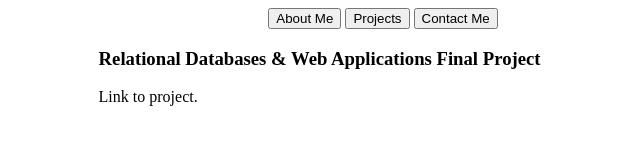
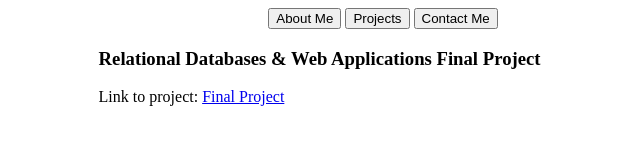
Before and after one commit to alau123/alau123.github.io, a plain HTML site: page index.html in a window 1280 px wide. Both pictures are taken after a click on the button "Projects". Shown: the whole page, without its empty margins (257-897 px from the left). Drawn offline with Linux system fonts and the light colour scheme.

Commit message:
Update index.html

```diff
--- a/index.html
+++ b/index.html
@@ -91,7 +91,7 @@
       <div id="general_info_par2">
         <div id="projects" class="tabcontent">
           <h3>Relational Databases & Web Applications Final Project</h3>
-          <p>Link to project.</p>
+          <p>Link to project: <a href="https://github.com/alau123/FinalProject.git">Final Project</a> </p>
         </div>
         <div id="contactMe" class="tabcontent">
           <p><strong>Email:</strong> ajl298@scarletmail.rutgers.edu</p>
```
